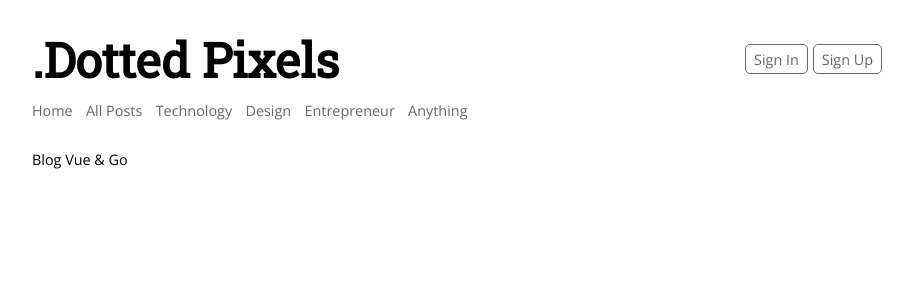
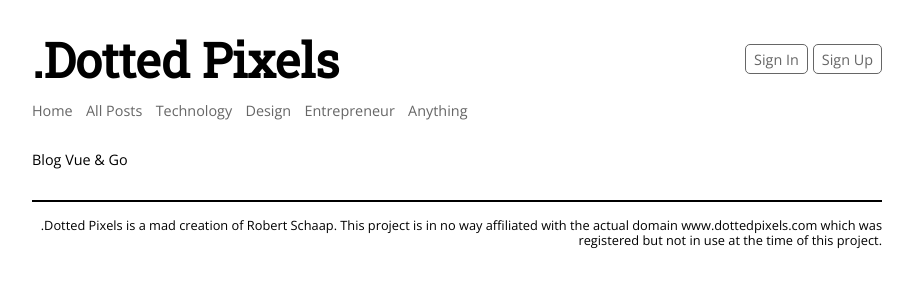
Before and after one commit to robertschaap/blogapplication_vue-go, a Vue app: page / in a window 1280 px wide. Shown: the top 300 px of the page, without its empty margins (183-1096 px from the left). Built offline with nearby package versions, Linux system fonts and the light colour scheme.

Commit message:
App: add AppFooter

```diff
--- a/src/App.vue
+++ b/src/App.vue
@@ -2,15 +2,18 @@
   <div id="app">
     <AppHeader />
     <router-view/>
+    <AppFooter />
   </div>
 </template>
 
 <script>
+import AppFooter from '@/components/AppFooter';
 import AppHeader from '@/components/AppHeader';
 
 export default {
   name: 'App',
   components: {
+    AppFooter,
     AppHeader,
   },
 };
```
